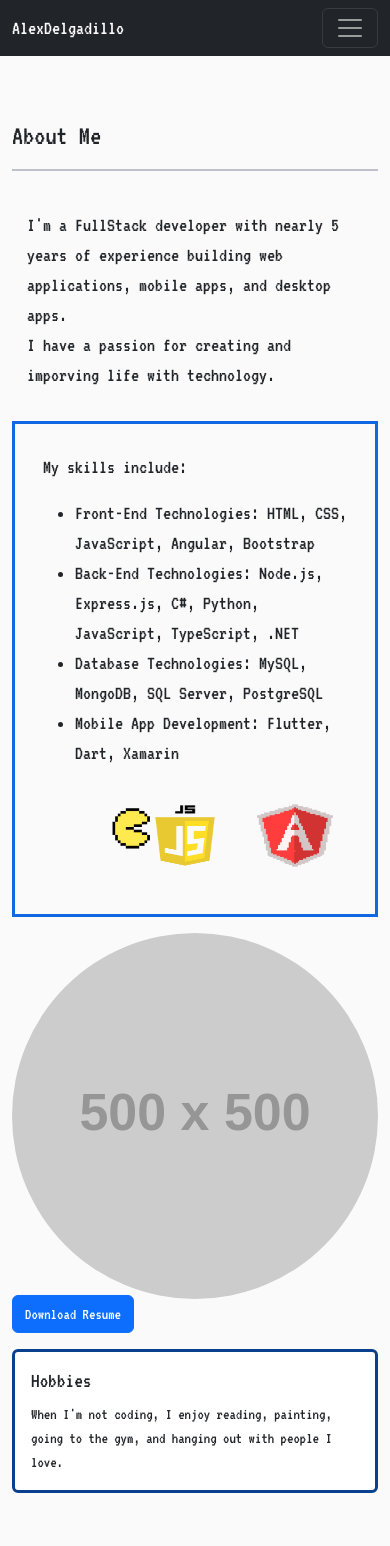
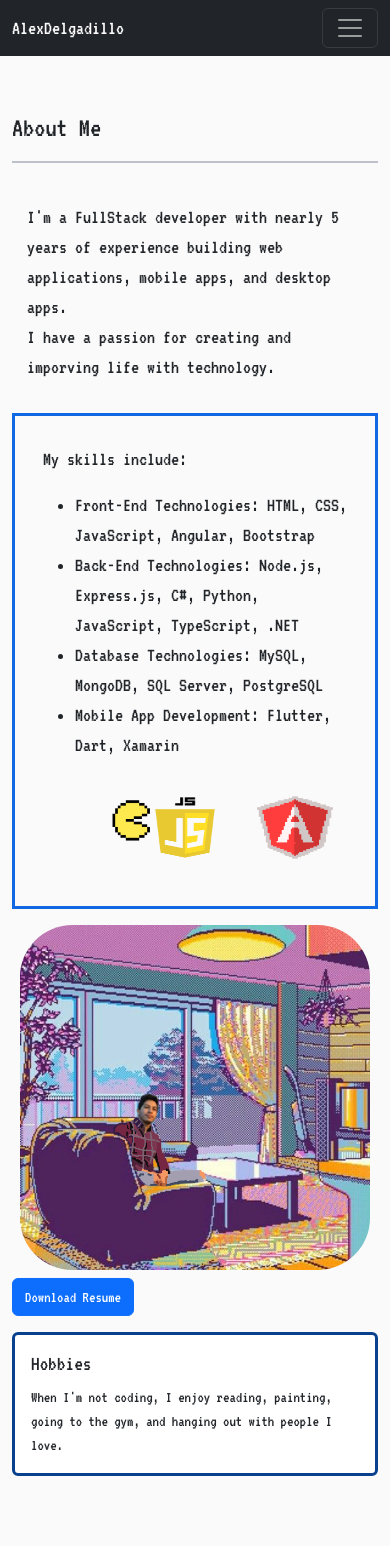
Before and after one commit to alexdelgadillosan/portfoliov3, an Angular app: page /portfolio in a window 390 px wide. Shown: the top 1546 px of the page. Built offline with nearby package versions, Linux system fonts and the light colour scheme.

Commit message:
finished last touches

```diff
--- a/src/app/portfoliopage/about/about.component.css
+++ b/src/app/portfoliopage/about/about.component.css
@@ -1,5 +1,5 @@
 .container{
-  margin-top: 1rem;
+  margin-top: .5rem;
 }
 #pacman{
     width: 10rem;
@@ -7,6 +7,12 @@
 
 }
 
+
+#photop{
+  width: 450px;
+  height: 445px;
+  border-radius: 15%;
+}
 #hobbies{
   border-color: #0A418E;
   border-width: 3px;
@@ -23,12 +29,36 @@
   #photo{
     margin-top: 1rem !important;
   }
+
+  #photop{
+    width: 350px;
+    height: 345px;
+    margin-bottom: 1rem;
+    border-radius: 15%;
+  }
+
+  #about{
+    padding-top: 3rem !important;
+    padding-bottom: 0px !important;
+  }
+}
+
+@media (max-width: 379px) {
+  #photop{
+    width: 250px;
+    height: 245px;
+    margin-bottom: 1rem;
+    border-radius: 15%;
+  }
+
+
+
 }
 
 #cvButton{
     animation: shake 0.8s infinite;
     text-align: right;
-    margin-left: auto;
+    margin-right: auto;
 
 
   }
--- a/src/app/portfoliopage/about/about.component.html
+++ b/src/app/portfoliopage/about/about.component.html
@@ -41,10 +41,10 @@
 
       </div>
       <div class="col-md-6 flex-column">
-        <div id="photo">
-          <img src="https://via.placeholder.com/500x500" alt="Profile Picture" class="img-fluid rounded-circle mb-1" id="photop">
+        <div class="d-flex flex-column h-100">
+          <div id="photo" class="flex-grow-1">
+            <img src="../../../assets/me.png" alt="Profile Picture" class="img-fluid" id="photop">
           </div>
-
           <a href="https://drive.google.com/file/d/1-E73SNzzQNJgEUXDy9cdgotcpvqNQVOe/view?usp=share_link" class="btn btn-primary btn-block mb-2" id="cvButton">Download Resume</a>
           <div class="card" id="hobbies">
             <div class="card-body">
@@ -55,4 +55,5 @@
         </div>
       </div>
     </div>
+  </div>
 </section>
--- a/src/app/portfoliopage/contact/contact.component.css
+++ b/src/app/portfoliopage/contact/contact.component.css
@@ -62,3 +62,9 @@ hr {
         text-overflow: ellipsis;
       }
   }
+
+  @media (max-width: 768px) {
+    #contact{
+      padding-top: 55px !important;
+    }
+  }
--- a/src/app/portfoliopage/navbar/navbar.component.css
+++ b/src/app/portfoliopage/navbar/navbar.component.css
@@ -6,3 +6,9 @@
 .nav-link:hover{
     color: #DDE8F7;
 }
+
+.navbar-toggler:focus {
+    outline: none;
+    border-color: #1068E2;
+    box-shadow: none;
+  }
--- a/src/app/portfoliopage/navbar/navbar.component.html
+++ b/src/app/portfoliopage/navbar/navbar.component.html
@@ -7,18 +7,17 @@
     <div class="collapse navbar-collapse" id="navbarNav">
       <ul class="navbar-nav ms-auto">
         <li class="nav-item">
-          <a class="nav-link" href="/" >Home</a>
+          <a class="nav-link" href="/" (click)="collapseNavbar()">Home</a>
         </li>
         <li class="nav-item">
-          <a class="nav-link"href="#"(click)="scrollToAbout()">About</a>
+          <a class="nav-link" href="#" (click)="collapseNavbar(); scrollToAbout()">About</a>
         </li>
         <li class="nav-item">
-          <a class="nav-link" href="#"(click)="scrollToProjects()">Projects</a>
+          <a class="nav-link" href="#" (click)="collapseNavbar(); scrollToProjects()">Projects</a>
         </li>
         <li class="nav-item">
-          <a class="nav-link" href="#"(click)="scrollToContact()">Contact</a>
+          <a class="nav-link" href="#" (click)="collapseNavbar(); scrollToContact()">Contact</a>
         </li>
-
       </ul>
     </div>
   </div>
--- a/src/app/portfoliopage/navbar/navbar.component.ts
+++ b/src/app/portfoliopage/navbar/navbar.component.ts
@@ -7,6 +7,11 @@ import { Component, ElementRef } from '@angular/core';
 })
 export class NavbarComponent {
   constructor(private elementRef: ElementRef) {}
+
+  collapseNavbar() {
+    const navbar = this.elementRef.nativeElement.querySelector('.navbar-collapse');
+    navbar.classList.remove('show');
+  }
 
   scrollToContact() {
     const contactSection = document.getElementById('contact')!;
--- a/src/app/portfoliopage/projectspage/projectspage.component.css
+++ b/src/app/portfoliopage/projectspage/projectspage.component.css
@@ -5,3 +5,11 @@ h1{
 .container{
     margin-top: 1rem;
 }
+
+
+
+@media (max-width: 767px) {
+    #projects {
+      padding-bottom: 24px !important;
+    }
+  }
--- a/src/app/portfoliopage/projectspage/projectspage.component.html
+++ b/src/app/portfoliopage/projectspage/projectspage.component.html
@@ -35,7 +35,7 @@
               title="Porfolio v1"
               description="1st Version of my Personal Portfolio"
               shortDescription="Technologies used: React, Css, Bootstrap"
-              linkUrl="'https://example.com'"
+              linkUrl="https://alexdelgadillosan.github.io/portfoliov2/"
             ></app-projectview>
           </div>
         </div>
```
Also changed, not shown: src/assets/me.png (added), 4 other files (tests, documents, lock files or other folders). Lines whose indentation alone changed are shown as unchanged.
